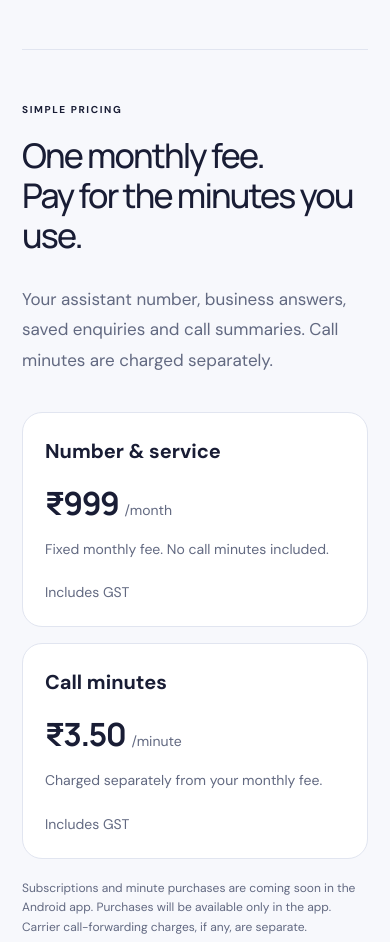
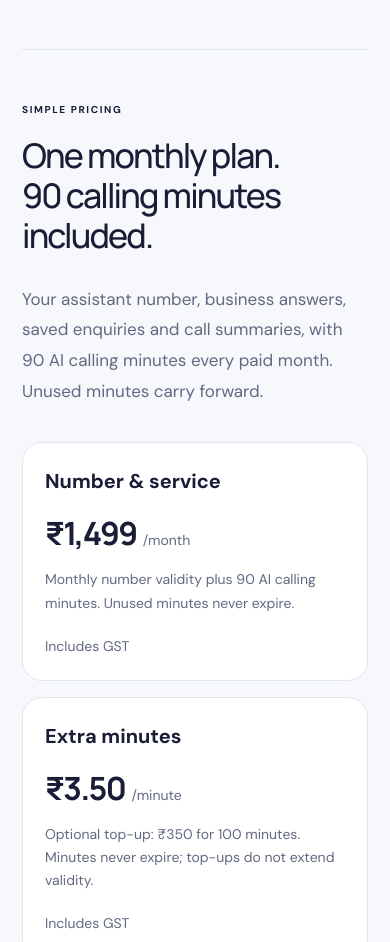
Before and after one commit to sumitsonkawade/sonkawadelabs-site, a website: page phone-munshi/index.html in a window 390 px wide. Shown: the part 2903-3845 px from the top of the page. Drawn offline with Linux system fonts and the light colour scheme.

Commit message:
Update Phone Munshi monthly bundle pricing to INR 1499

```diff
--- a/phone-munshi/index.html
+++ b/phone-munshi/index.html
@@ -28,10 +28,10 @@
     <div class="strip"><div class="shell"><span>For the shop floor.</span><span>For the service visit.</span><span>For the days your hands are full.</span></div></div>
     <section id="how" class="shell section"><div class="section-heading"><p class="eyebrow">A SIMPLE HANDOFF</p><h2>From “can’t talk now”<br>to “I have the details.”</h2></div><div class="steps"><article><span class="number">01 /</span><h3>Set up your business</h3><p>Add the details you want your assistant to know and choose your voice and language.</p></article><article><span class="number">02 /</span><h3>Forward your calls</h3><p>Use call forwarding to send calls to your assistant when you need a hand. Availability depends on your carrier.</p></article><article><span class="number">03 /</span><h3>Pick up from there</h3><p>Review saved enquiries and call summaries in the app. Follow up with a call or SMS when you’re ready.</p></article></div></section>
     <section class="shell section details"><div><p class="eyebrow">YOUR BUSINESS. YOUR ASSISTANT.</p><h2>A useful conversation.<br>A clear next step.</h2><p class="lede">Give callers a way to leave their name, what they need and how to reach them — while you give the customer in front of you your attention.</p></div><div class="feature-list"><article><h3>Answers from your business details</h3><p>Help with routine questions using the information you’ve provided, including products and prices.</p></article><article><h3>Speaks your customers’ language</h3><p>Choose English, Hindi / Hinglish, Gujarati, Tamil or Telugu.</p></article><article><h3>Keeps the follow-up with you</h3><p>Read a concise summary, check the enquiry and decide what to do next.</p></article></div></section>
-    <section id="pricing" class="shell section pricing"><div class="section-heading"><p class="eyebrow">SIMPLE PRICING</p><h2>One monthly fee.<br>Pay for the minutes you use.</h2><p class="lede">Your assistant number, business answers, saved enquiries and call summaries. Call minutes are charged separately.</p></div>
+    <section id="pricing" class="shell section pricing"><div class="section-heading"><p class="eyebrow">SIMPLE PRICING</p><h2>One monthly plan.<br>90 calling minutes included.</h2><p class="lede">Your assistant number, business answers, saved enquiries and call summaries, with 90 AI calling minutes every paid month. Unused minutes carry forward.</p></div>
       <div class="plan-grid">
-        <article class="plan-card"><h3>Number &amp; service</h3><p class="plan-price">₹999<span>/month</span></p><p>Fixed monthly fee. No call minutes included.</p><p class="note">Includes GST</p></article>
-        <article class="plan-card"><h3>Call minutes</h3><p class="plan-price">₹3.50<span>/minute</span></p><p>Charged separately from your monthly fee.</p><p class="note">Includes GST</p></article>
+        <article class="plan-card"><h3>Number &amp; service</h3><p class="plan-price">₹1,499<span>/month</span></p><p>Monthly number validity plus 90 AI calling minutes. Unused minutes never expire.</p><p class="note">Includes GST</p></article>
+        <article class="plan-card"><h3>Extra minutes</h3><p class="plan-price">₹3.50<span>/minute</span></p><p>Optional top-up: ₹350 for 100 minutes. Minutes never expire; top-ups do not extend validity.</p><p class="note">Includes GST</p></article>
       </div>
       <p class="note">Subscriptions and minute purchases are coming soon in the Android app. Purchases will be available only in the app. Carrier call-forwarding charges, if any, are separate.</p>
     </section>
```
Also changed, not shown: server.test.js (+2 -2 lines).
